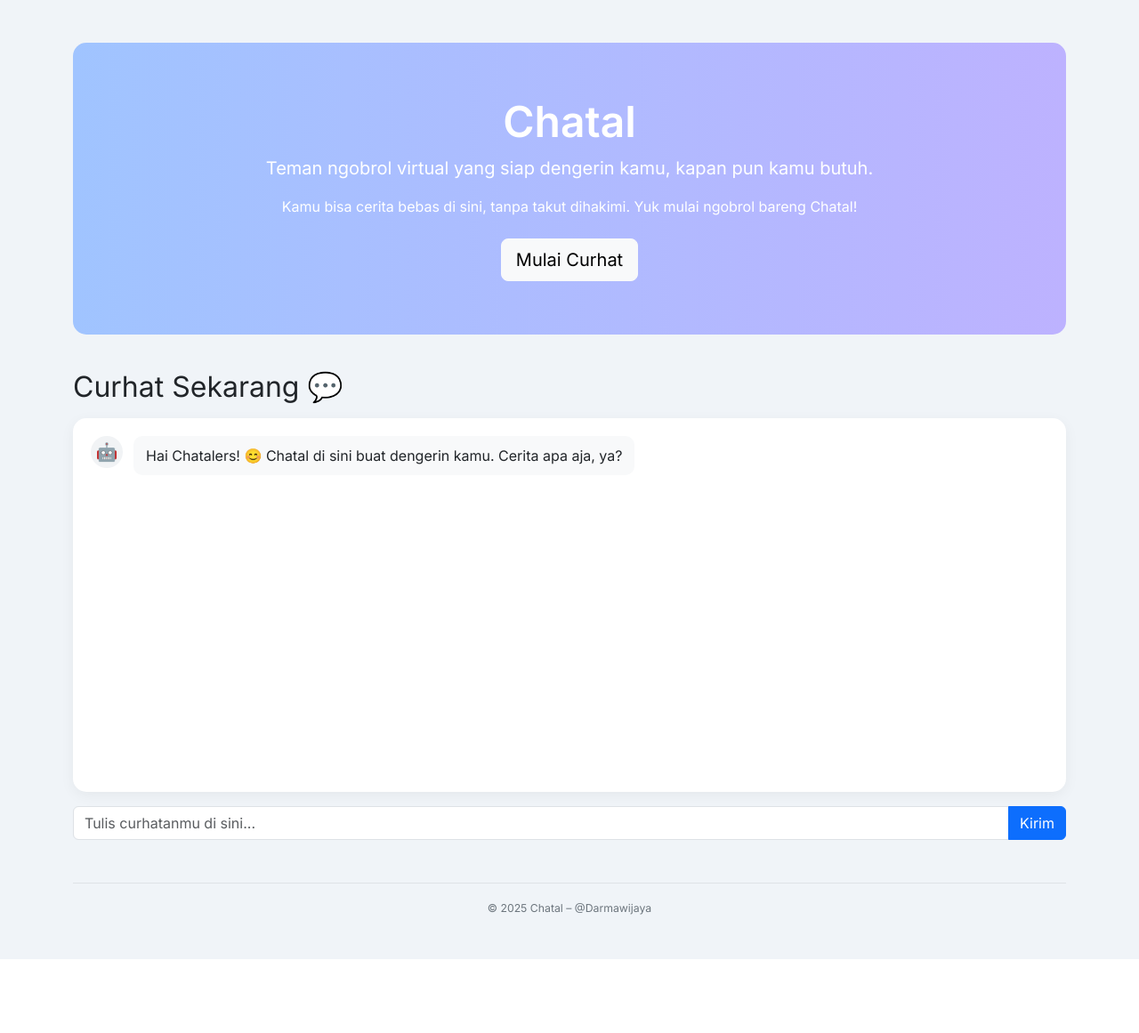
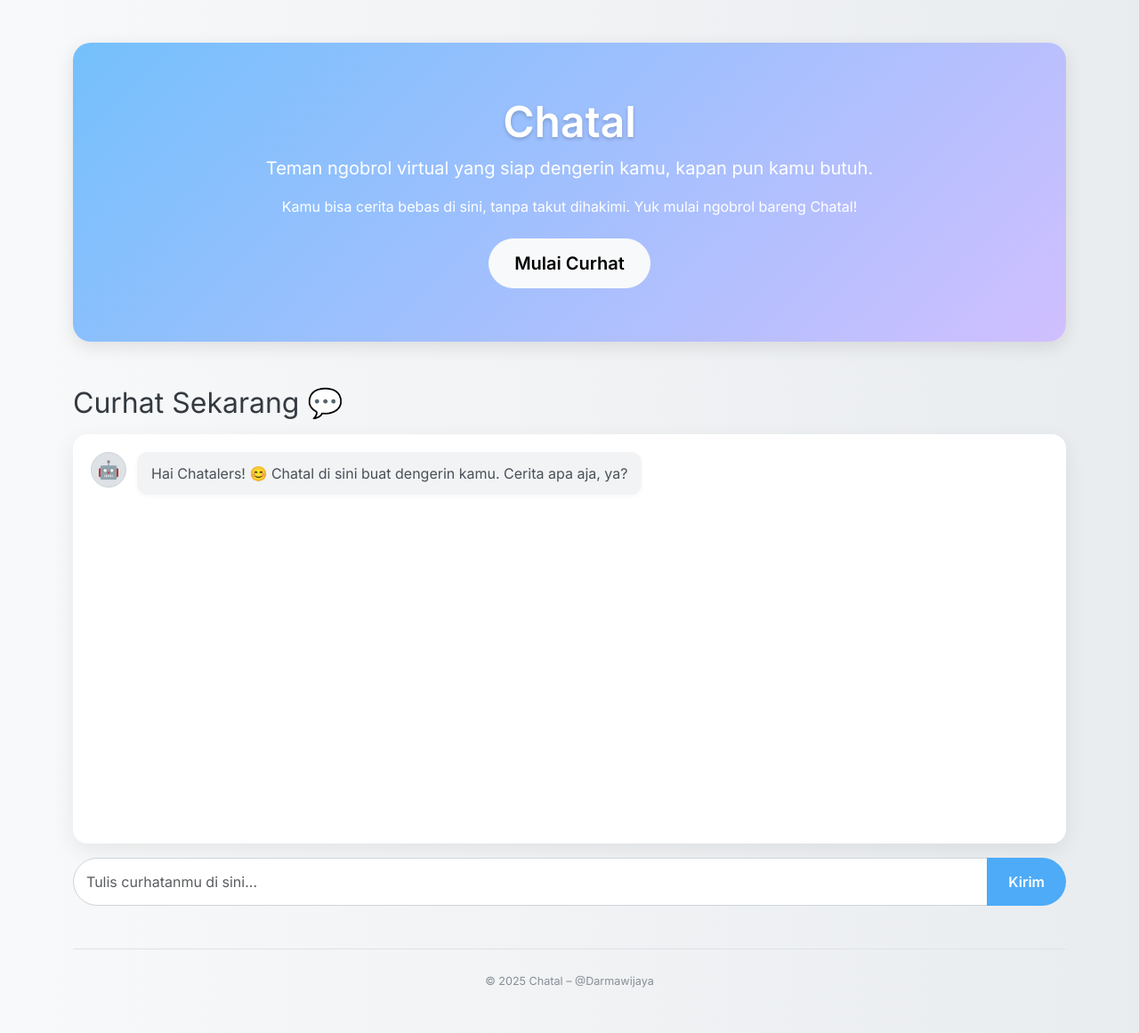
Before and after one commit to darmawijaya1/chatalai, a Flask app: page /chat in a window 1280 px wide. Shown: the whole page at 89% size. Before the commit the page ends 1078 px from the top, so only its background shows below. Run offline with Flask 3, Linux system fonts and the light colour scheme.

Commit message:
Update chat.html

```diff
--- a/templates/chat/chat.html
+++ b/templates/chat/chat.html
@@ -5,10 +5,10 @@
     <meta name="dicoding:email" content="adarmawijaya7@gmail.com">
     <meta name="dicoding:email" content="khaerullatif21@gmail.com">
     <meta name="dicoding:email" content="prdnmhmdh@gmail.com">
+    <meta name="viewport" content="width=device-width, initial-scale=1, shrink-to-fit=no">
+    <link rel="apple-touch-icon" sizes="76x76" href="./assets/img/apple-icon.png">
+    <link rel="icon" type="image/png" href="./assets/img/logos/Chatal-primary.png">
     <title>Chatal – Chat Kesehatan Mental</title>
-    <meta name="dicoding:email" content="adarmawijaya7@gmail.com">
-    <meta name="dicoding:email" content="khaerullatif21@gmail.com">
-    <meta name="dicoding:email" content="prdnmhmdh@gmail.com">
     <link
       href="https://cdn.jsdelivr.net/npm/bootstrap@5.3.2/dist/css/bootstrap.min.css"
       rel="stylesheet"
@@ -20,26 +20,46 @@
     <style>
       body {
         font-family: "Inter", sans-serif;
-        background-color: #f0f4f8;
+        background: linear-gradient(to right, #f8f9fa, #e9ecef);
+        color: #343a40;
       }
 
       .hero {
-        background: linear-gradient(to right, #a0c4ff, #bdb2ff);
+        background: linear-gradient(135deg, #74c0fc, #d0bfff);
         padding: 60px 20px;
         text-align: center;
-        border-radius: 15px;
-        margin-bottom: 40px;
-        color: #fff;
+        border-radius: 20px;
+        margin-bottom: 50px;
+        color: #ffffff;
+        box-shadow: 0 6px 20px rgba(0, 0, 0, 0.1);
+      }
+
+      .hero h1 {
+        font-size: 3rem;
+        font-weight: 700;
+        text-shadow: 0 2px 4px rgba(0, 0, 0, 0.2);
+      }
+
+      .hero .btn {
+        font-weight: 600;
+        padding: 12px 28px;
+        border-radius: 50px;
+        transition: all 0.3s ease-in-out;
+      }
+
+      .hero .btn:hover {
+        background-color: #f8f9fa;
+        color: #1c7ed6;
       }
 
       #chat-box {
-        height: 420px;
+        height: 460px;
         overflow-y: auto;
-        border: none;
+        background-color: #ffffff;
+        border-radius: 16px;
         padding: 20px;
-        background-color: #ffffff;
-        border-radius: 15px;
-        box-shadow: 0 4px 16px rgba(0, 0, 0, 0.05);
+        box-shadow: 0 8px 24px rgba(0, 0, 0, 0.07);
+        transition: all 0.3s ease-in-out;
       }
 
       .user,
@@ -51,41 +71,38 @@
 
       .user .avatar,
       .bot .avatar {
-        width: 36px;
-        height: 36px;
+        width: 40px;
+        height: 40px;
         margin-right: 12px;
         font-size: 20px;
         display: flex;
         align-items: center;
         justify-content: center;
         border-radius: 50%;
+        border: 1px solid #ced4da;
+        background-color: #dee2e6;
+        color: #495057;
         flex-shrink: 0;
-      }
-
-      .user .avatar {
-        background-color: #d0ebff;
-        color: #1c7ed6;
-      }
-
-      .bot .avatar {
-        background-color: #f1f3f5;
-        color: #6c757d;
       }
 
       .message-content {
         max-width: 80%;
         background-color: #f8f9fa;
-        padding: 10px 14px;
-        border-radius: 10px;
+        padding: 12px 16px;
+        border-radius: 12px;
+        box-shadow: 0 2px 6px rgba(0, 0, 0, 0.03);
       }
 
       .user .message-content {
-        background-color: #d0ebff;
+        background-color: #e7f5ff;
+        color: #1c7ed6;
+        align-self: flex-end;
         margin-left: auto;
       }
 
       .bot .message-content {
-        background-color: #f8f9fa;
+        background-color: #f1f3f5;
+        color: #495057;
       }
 
       #chat-box::-webkit-scrollbar {
@@ -97,9 +114,32 @@
         border-radius: 4px;
       }
 
+      .input-group input {
+        border-radius: 30px 0 0 30px;
+        padding: 14px;
+        font-size: 1rem;
+        border: 1px solid #ced4da;
+      }
+
+      .input-group .btn {
+        border-radius: 0 30px 30px 0;
+        font-weight: 600;
+        padding: 14px 24px;
+        background-color: #4dabf7;
+        border: none;
+      }
+
+      .input-group .btn:hover {
+        background-color: #339af0;
+      }
+
       footer {
-        font-size: 0.875rem;
-        color: #6c757d;
+        font-size: 0.9rem;
+        color: #868e96;
+        border-top: 1px solid #dee2e6;
+        padding-top: 1.5rem;
+        margin-top: 3rem;
+        text-align: center;
       }
     </style>
   </head>
@@ -107,13 +147,8 @@
     <!-- Hero Section -->
     <section class="hero">
       <h1 class="display-5 fw-bold">Chatal</h1>
-      <p class="lead">
-        Teman ngobrol virtual yang siap dengerin kamu, kapan pun kamu butuh.
-      </p>
-      <p class="mb-4">
-        Kamu bisa cerita bebas di sini, tanpa takut dihakimi. Yuk mulai ngobrol
-        bareng Chatal!
-      </p>
+      <p class="lead">Teman ngobrol virtual yang siap dengerin kamu, kapan pun kamu butuh.</p>
+      <p class="mb-4">Kamu bisa cerita bebas di sini, tanpa takut dihakimi. Yuk mulai ngobrol bareng Chatal!</p>
       <a href="#chat-section" class="btn btn-light btn-lg">Mulai Curhat</a>
     </section>
 
@@ -121,7 +156,6 @@
     <section id="chat-section" class="mb-5">
       <h2 class="mb-3">Curhat Sekarang 💬</h2>
       <div id="chat-box" class="mb-3"></div>
-
       <div class="input-group mb-4">
         <input
           type="text"
@@ -133,7 +167,7 @@
       </div>
     </section>
 
-    <footer class="text-center border-top pt-3">
+    <footer>
       <small>© 2025 Chatal – @Darmawijaya</small>
     </footer>
 
```
